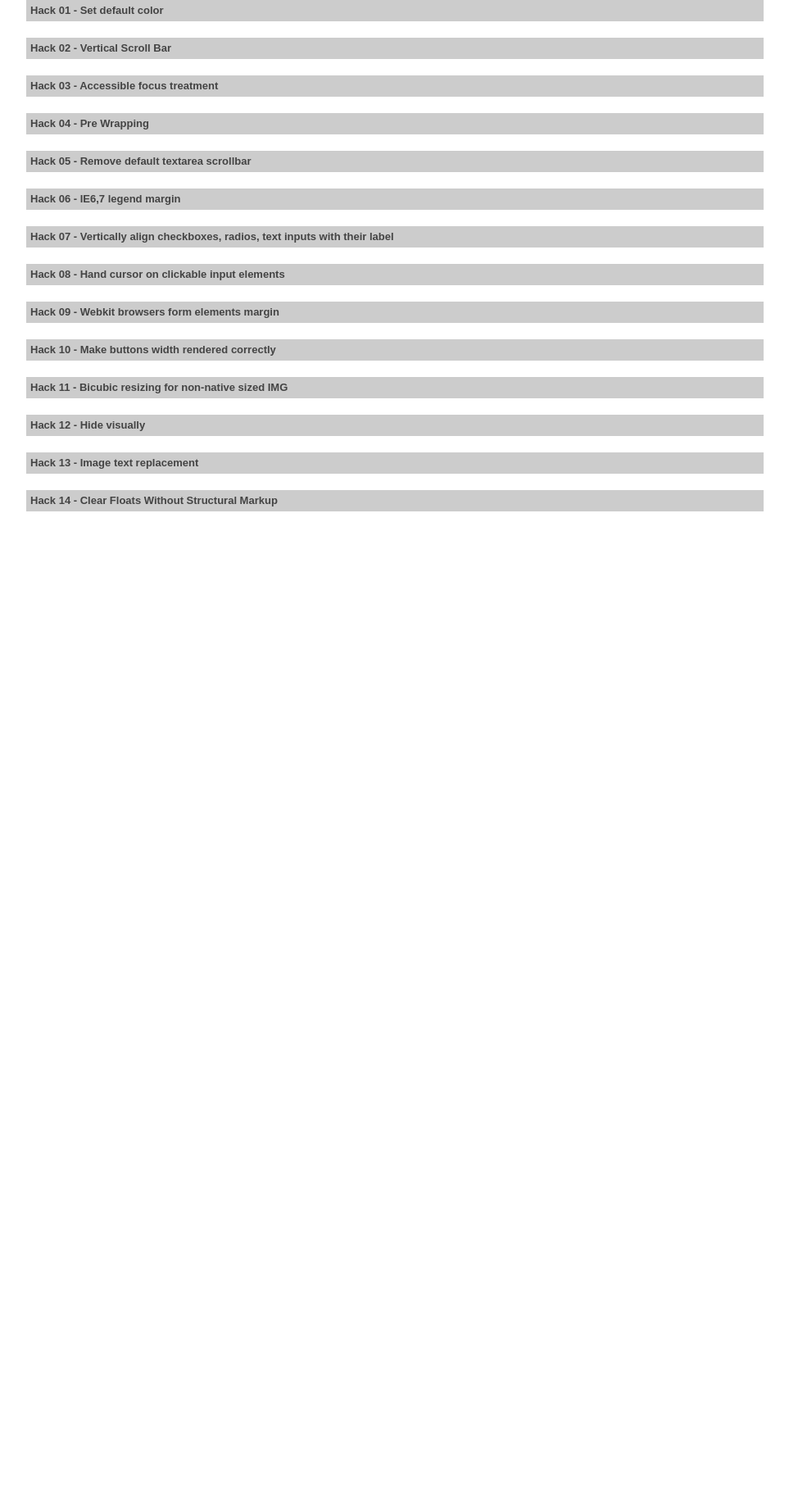
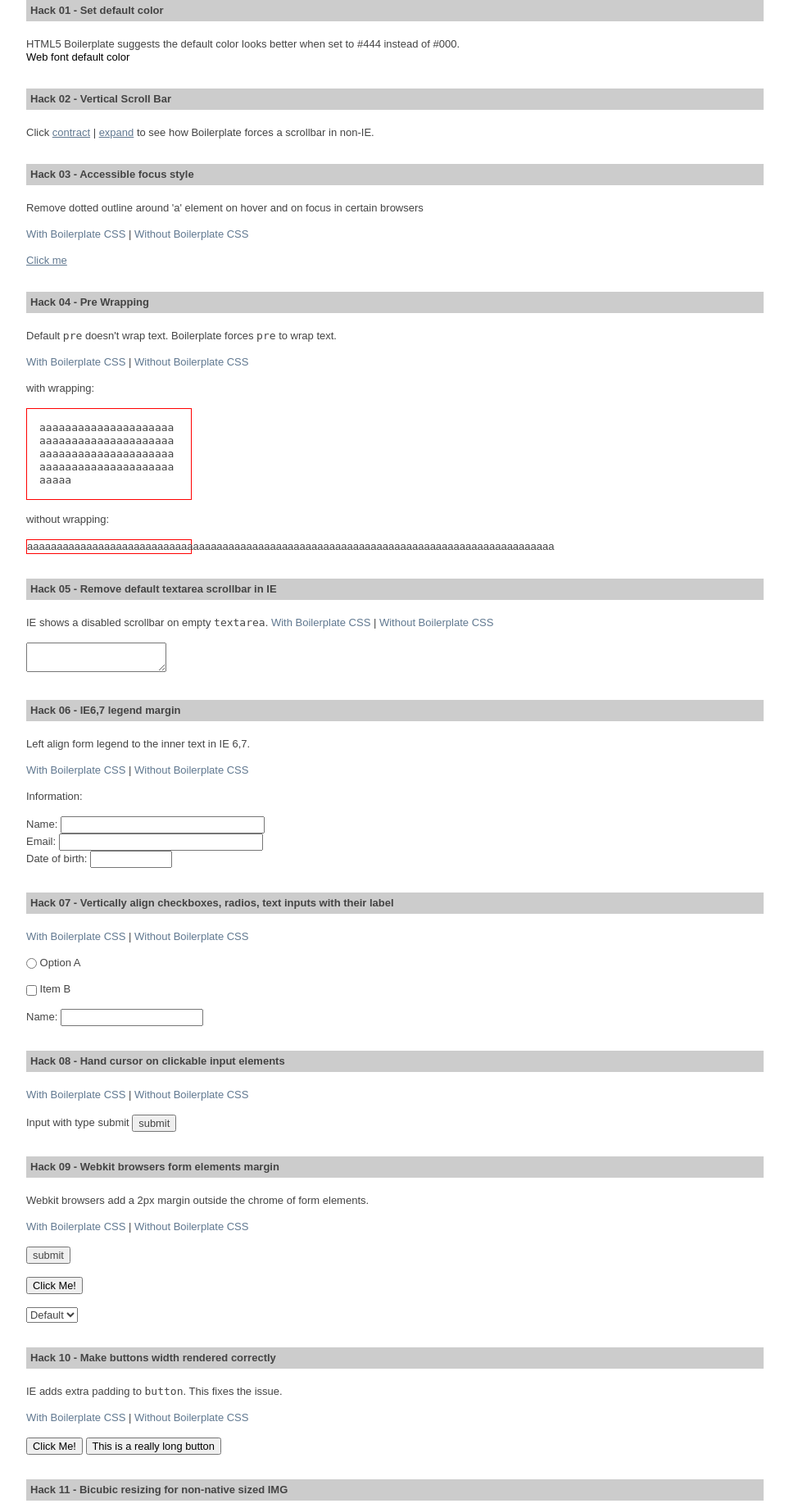
Before and after one commit to h5bp/html5-boilerplate, a PHP site: page /demo/tests.html in a window 1280 px wide. Shown: the part 80-1920 px from the top of the page at 82% size, without its empty margins (158-1121 px from the left). Before the commit the page ends 704 px from the top, so only its background shows below. Run offline with PHP 8.4, Linux system fonts and the light colour scheme; some libraries are stand-ins or nearby versions.

Commit message:
update content and disable accordion for testsuite page.

```diff
--- a/demo/hack2.css
+++ b/demo/hack2.css
@@ -21,7 +21,7 @@ body { font:13px/1.231 sans-serif; *font-size:small; } /* hack retained to prese
 
 		dl {margin:0 auto; width:900px;}
 		dt {background-color:#ccc; margin-bottom:20px; cursor:pointer; cursor:hand; padding:5px; font-weight:bold; }
-		dd {display:none; margin-bottom:30px;}
+		dd {margin-bottom:30px;}
 
 #clear-demo {width:500px; border:1px solid black;}
 #clear-demo-l {width:200px; border:1px solid black; float:left;}
--- a/demo/tests.html
+++ b/demo/tests.html
@@ -50,18 +50,18 @@
 			<dl>
 				<dt>Hack 01 - Set default color</dt>
 					<dd>
-						HTML5 Boilerplaters believe that font default color looks better when set to #444 instead of #000.<br />
+						HTML5 Boilerplate suggests the default color looks better when set to #444 instead of #000.<br />
 						<span style="color:black;">Web font default color</span>
 					</dd>
 
 				<dt>Hack 02 - Vertical Scroll Bar</dt>
 					<dd>
-						click <a href="#" id="shorten">shorten</a> | <a href="#" id="expand">expand</a> to see how we always force a scrollbar in non-IE.
+						Click <a href="#" id="shorten">contract</a> | <a href="#" id="expand">expand</a> to see how Boilerplate forces a scrollbar in non-IE.
 					</dd>
 
-				<dt>Hack 03 - Accessible focus treatment</dt>
+				<dt>Hack 03 - Accessible focus style</dt>
 					<dd>
-						Remove dotted outline around 'a' tag when hover and on focus in certain browsers
+						Remove dotted outline around 'a' element on hover and on focus in certain browsers
 						<br /><br />
 						<span href="#" class="show">With Boilerplate CSS</span> | <span href="#" class="hide">Without Boilerplate CSS</span>
 						<br /><br />
@@ -70,7 +70,7 @@
 
 				<dt>Hack 04 - Pre Wrapping</dt>
 					<dd>
-						Default CSS 'pre' tag doesn't wrap text properly in many browsers. Here is the hack without Boilerplate that tackles the issue.
+						Default <code>pre</code> doesn't wrap text. Boilerplate forces <code>pre</code> to wrap text.
 						<br /><br />
 						<span href="#" class="show">With Boilerplate CSS</span> | <span href="#" class="hide">Without Boilerplate CSS</span>
 						<br /><br />
@@ -84,8 +84,9 @@
 						</div>
 					</dd>
 
-				<dt>Hack 05 - Remove default textarea scrollbar</dt>
+				<dt>Hack 05 - Remove default textarea scrollbar in IE</dt>
 					<dd>
+					  IE shows a disabled scrollbar on empty <code>textarea</code>.
 						<span href="#" class="show">With Boilerplate CSS</span> | <span href="#" class="hide">Without Boilerplate CSS</span>
 						<br /><br />
 						<form>
@@ -95,12 +96,12 @@
 
 				<dt>Hack 06 - IE6,7 legend margin</dt>
 					<dd>
-						Left align form legend to the inner text in IE6,7.<br /><br />
+						Left align form legend to the inner text in IE 6,7.<br /><br />
 						<span href="#" class="show">With Boilerplate CSS</span> | <span href="#" class="hide">Without Boilerplate CSS</span>
 						<br /><br />
 						<form>
 							<fieldset>
-								<legend>Personalia:</legend><br />
+								<legend>Information:</legend><br />
 								Name: <input type="text" size="30" /><br />
 								Email: <input type="text" size="30" /><br />
 								Date of birth: <input type="text" size="10" />
@@ -127,7 +128,7 @@
 
 				<dt>Hack 09 - Webkit browsers form elements margin</dt>
 					<dd>
-						Webkit browsers add a 2px margin outside the chrome of form elements<br /><br />
+						Webkit browsers add a 2px margin outside the chrome of form elements.<br /><br />
 						<span href="#" class="show">With Boilerplate CSS</span> | <span href="#" class="hide">Without Boilerplate CSS</span>
 						<br /><br />
 						<form>
@@ -139,7 +140,7 @@
 
 				<dt>Hack 10 - Make buttons width rendered correctly</dt>
 					<dd>
-						IE decides to stack the padding of a button depending on the width of the content inside the button. HTML5 Boilerplate fixes the problem. <br /><br />
+						IE adds extra padding to <code>button</code>. This fixes the issue. <br /><br />
 						<span href="#" class="show">With Boilerplate CSS</span> | <span href="#" class="hide">Without Boilerplate CSS</span>
 						<br /><br />
 						<form>
@@ -160,7 +161,7 @@
 
 				<dt>Hack 12 - Hide visually</dt>
 					<dd>
-						Hide element visually, but have it available for screenreaders
+						Hide elements visually, but have it available for screen readers.
 						<br /><br />
 						<span href="#" class="show">With Boilerplate CSS</span> | <span href="#" class="hide">Without Boilerplate CSS</span>
 						<br /><br />
@@ -169,7 +170,7 @@
 
 				<dt>Hack 13 - Image text replacement</dt>
 					<dd>
-						Image Replacement method used to make web page SEO-friendly.
+						Replace text with images.
 						<br /><br />
 						<span href="#" class="show">With Boilerplate CSS</span> | <span href="#" class="hide">Without Boilerplate CSS</span>
 						<br /><br />
@@ -178,16 +179,16 @@
 
 					</dd>
 
-				<dt>Hack 14 - Clear Floats Without Structural Markup</dt>
+				<dt>Hack 14 - Clear Floats</dt>
 					<dd>
-						Clear Floats Without Structural Markup and prevent extra margin/padding at bottom of page.
+						Clear Floated elements without extra markup.
 						<br /><br />
 						<span href="#" class="show">With Boilerplate CSS</span> | <span href="#" class="hide">Without Boilerplate CSS</span>
 						<br /><br />
 						<div id="clear-demo" class="clearfix">
-							<div id="clear-demo-l">text float left</div><div id="clear-demo-r">text float right</div>
+							<div id="clear-demo-l">text floated left</div><div id="clear-demo-r">text floated right</div>
 						</div>
-						<div id="clear-demo-b">text bottom</div>
+						<div id="clear-demo-b">unfloated text</div>
 					</dd>
 			</dl>
     </div>
@@ -240,11 +241,6 @@
 			linkTags.eq(3).attr('href','../css/handheld.css');
 			linkTags.eq(4).attr('href','hack2.css');
 		}
-		$('dt').click(function() {
-			$('dd').slideUp();
-			$(this).next().slideDown();
-			return false;
-		});
 
 		$('.preventDefault').click(function() {
 			return false;
```
